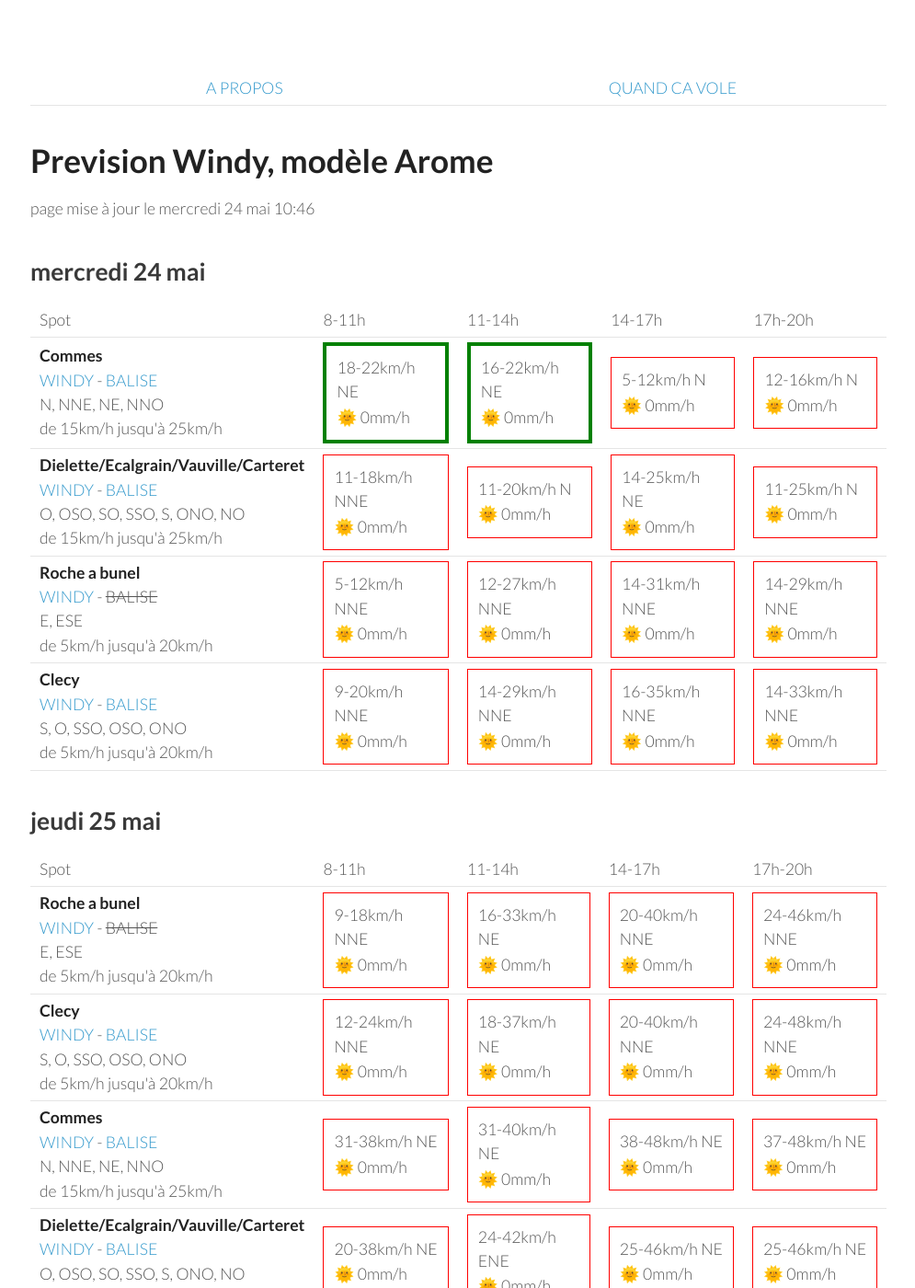
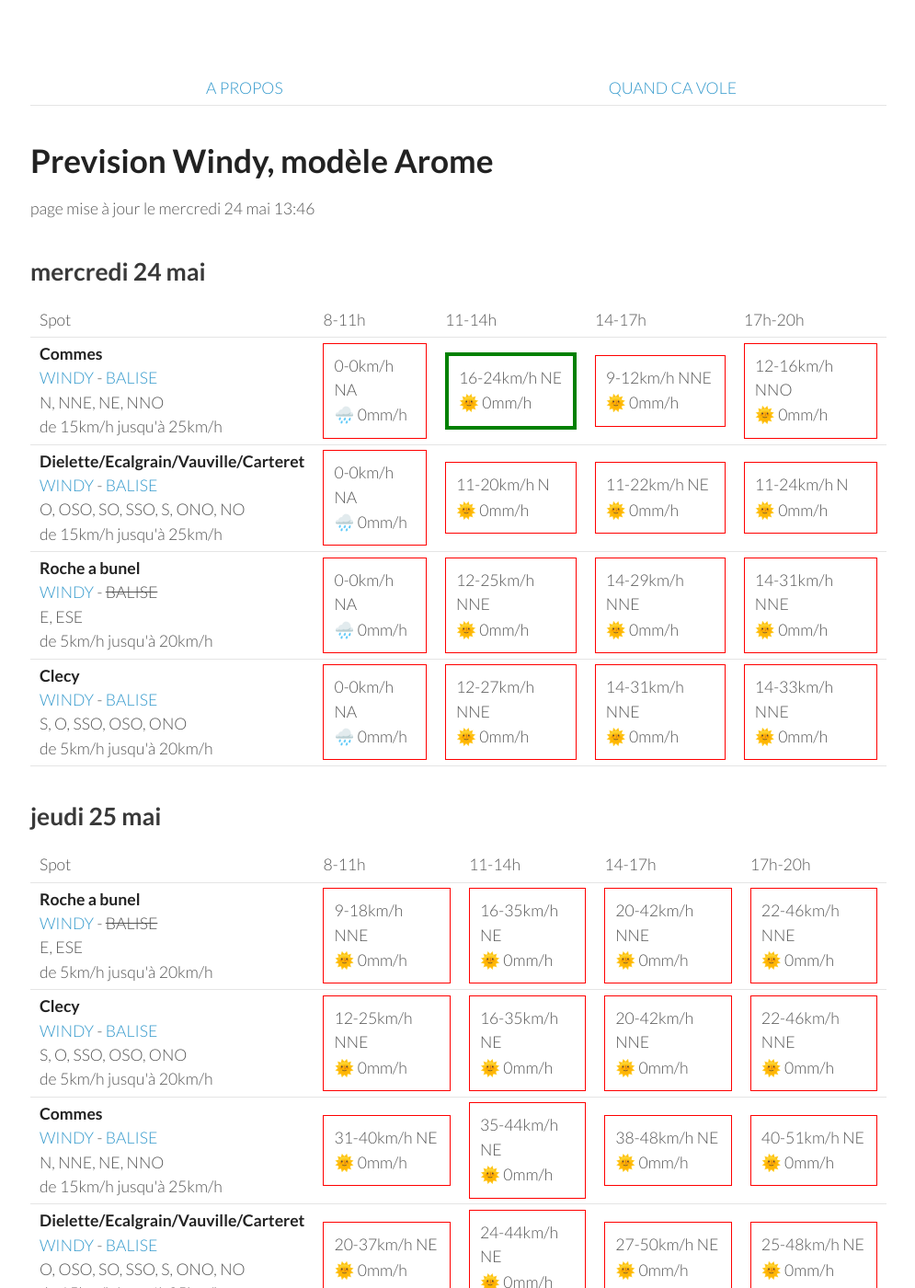
Before and after one commit to parapente-dans-le-nord/parapente-dans-le-nord.github.io, a Jekyll site: the page built from normandie.markdown, in a window 1280 px wide and 1400 px high. Shown: the whole window at 92% size, without its empty margins (25-1020 px from the left). Built offline with Jekyll 4.4.1, drawn with Linux system fonts in a browser that asks for light colours; some of the changed text lies outside the part shown.

Commit message:
update index.markdown

```diff
--- a/normandie.markdown
+++ b/normandie.markdown
@@ -7,7 +7,7 @@ title:  "Tous les spots"
 {: .links}
 
 # Prevision Windy, modèle Arome
-page mise à jour le mercredi 24 mai 10:46
+page mise à jour le mercredi 24 mai 13:46
 
 ## mercredi 24 mai
 
@@ -24,41 +24,37 @@ page mise à jour le mercredi 24 mai 10:46
 <tr>
         <td><strong>Commes</strong><br><a href="https://windy.com/49.346/-0.726?48.936,-0.726,8">WINDY</a> - <span class=""><a href="http://www.balisemeteo.com/balise.php?idBalise=158">BALISE</a> </span><br> <span class="vent-favorable">N, NNE, NE, NNO</span><br><span class="force-vent">de 15km/h jusqu'à 25km/h</span> </td>
 
-            <td><div class="flyable"><p>18-22km/h NE</p><p>🌞 0mm/h</p></div></td>
-            <td><div class="flyable"><p>16-22km/h NE</p><p>🌞 0mm/h</p></div></td>
-            <td><div class="not-flyable"><p>5-12km/h N</p><p>🌞 0mm/h</p></div></td>
-            <td><div class="not-flyable"><p>12-16km/h N</p><p>🌞 0mm/h</p></div></td>
-
+            <td><div class="not-flyable"><p>0-0km/h NA</p><p>🌧️ 0mm/h</p></div></td>
+            <td><div class="flyable"><p>16-24km/h NE</p><p>🌞 0mm/h</p></div></td>
+            <td><div class="not-flyable"><p>9-12km/h NNE</p><p>🌞 0mm/h</p></div></td>
+            <td><div class="not-flyable"><p>12-16km/h NNO</p><p>🌞 0mm/h</p></div></td>
 
     </tr>
 <tr>
         <td><strong>Dielette/Ecalgrain/Vauville/Carteret</strong><br><a href="https://windy.com/49.650/-1.856?49.243,-1.856,8">WINDY</a> - <span class=""><a href="http://www.balisemeteo.com/balise.php?idBalise=81">BALISE</a> </span><br> <span class="vent-favorable">O, OSO, SO, SSO, S, ONO, NO</span><br><span class="force-vent">de 15km/h jusqu'à 25km/h</span> </td>
 
-            <td><div class="not-flyable"><p>11-18km/h NNE</p><p>🌞 0mm/h</p></div></td>
+            <td><div class="not-flyable"><p>0-0km/h NA</p><p>🌧️ 0mm/h</p></div></td>
             <td><div class="not-flyable"><p>11-20km/h N</p><p>🌞 0mm/h</p></div></td>
-            <td><div class="not-flyable"><p>14-25km/h NE</p><p>🌞 0mm/h</p></div></td>
-            <td><div class="not-flyable"><p>11-25km/h N</p><p>🌞 0mm/h</p></div></td>
-
+            <td><div class="not-flyable"><p>11-22km/h NE</p><p>🌞 0mm/h</p></div></td>
+            <td><div class="not-flyable"><p>11-24km/h N</p><p>🌞 0mm/h</p></div></td>
 
     </tr>
 <tr>
         <td><strong>Roche a bunel</strong><br><a href="https://windy.com/48.993/-0.499?48.580,-0.499,8">WINDY</a> - <span class="no-balise"> BALISE </span><br> <span class="vent-favorable">E, ESE</span><br><span class="force-vent">de 5km/h jusqu'à 20km/h</span> </td>
 
-            <td><div class="not-flyable"><p>5-12km/h NNE</p><p>🌞 0mm/h</p></div></td>
-            <td><div class="not-flyable"><p>12-27km/h NNE</p><p>🌞 0mm/h</p></div></td>
+            <td><div class="not-flyable"><p>0-0km/h NA</p><p>🌧️ 0mm/h</p></div></td>
+            <td><div class="not-flyable"><p>12-25km/h NNE</p><p>🌞 0mm/h</p></div></td>
+            <td><div class="not-flyable"><p>14-29km/h NNE</p><p>🌞 0mm/h</p></div></td>
             <td><div class="not-flyable"><p>14-31km/h NNE</p><p>🌞 0mm/h</p></div></td>
-            <td><div class="not-flyable"><p>14-29km/h NNE</p><p>🌞 0mm/h</p></div></td>
-
 
     </tr>
 <tr>
         <td><strong>Clecy</strong><br><a href="https://windy.com/48.929/-0.470?48.516,-0.470,8">WINDY</a> - <span class=""><a href="http://www.balisemeteo.com/balise.php?idBalise=122">BALISE</a> </span><br> <span class="vent-favorable">S, O, SSO, OSO, ONO</span><br><span class="force-vent">de 5km/h jusqu'à 20km/h</span> </td>
 
-            <td><div class="not-flyable"><p>9-20km/h NNE</p><p>🌞 0mm/h</p></div></td>
-            <td><div class="not-flyable"><p>14-29km/h NNE</p><p>🌞 0mm/h</p></div></td>
-            <td><div class="not-flyable"><p>16-35km/h NNE</p><p>🌞 0mm/h</p></div></td>
+            <td><div class="not-flyable"><p>0-0km/h NA</p><p>🌧️ 0mm/h</p></div></td>
+            <td><div class="not-flyable"><p>12-27km/h NNE</p><p>🌞 0mm/h</p></div></td>
+            <td><div class="not-flyable"><p>14-31km/h NNE</p><p>🌞 0mm/h</p></div></td>
             <td><div class="not-flyable"><p>14-33km/h NNE</p><p>🌞 0mm/h</p></div></td>
-
 
     </tr>
 
@@ -81,39 +77,39 @@ page mise à jour le mercredi 24 mai 10:46
         <td><strong>Roche a bunel</strong><br><a href="https://windy.com/48.993/-0.499?48.580,-0.499,8">WINDY</a> - <span class="no-balise"> BALISE </span><br> <span class="vent-favorable">E, ESE</span><br><span class="force-vent">de 5km/h jusqu'à 20km/h</span> </td>
 
             <td><div class="not-flyable"><p>9-18km/h NNE</p><p>🌞 0mm/h</p></div></td>
-            <td><div class="not-flyable"><p>16-33km/h NE</p><p>🌞 0mm/h</p></div></td>
-            <td><div class="not-flyable"><p>20-40km/h NNE</p><p>🌞 0mm/h</p></div></td>
-            <td><div class="not-flyable"><p>24-46km/h NNE</p><p>🌞 0mm/h</p></div></td>
+            <td><div class="not-flyable"><p>16-35km/h NE</p><p>🌞 0mm/h</p></div></td>
+            <td><div class="not-flyable"><p>20-42km/h NNE</p><p>🌞 0mm/h</p></div></td>
+            <td><div class="not-flyable"><p>22-46km/h NNE</p><p>🌞 0mm/h</p></div></td>
 
 
     </tr>
 <tr>
         <td><strong>Clecy</strong><br><a href="https://windy.com/48.929/-0.470?48.516,-0.470,8">WINDY</a> - <span class=""><a href="http://www.balisemeteo.com/balise.php?idBalise=122">BALISE</a> </span><br> <span class="vent-favorable">S, O, SSO, OSO, ONO</span><br><span class="force-vent">de 5km/h jusqu'à 20km/h</span> </td>
 
-            <td><div class="not-flyable"><p>12-24km/h NNE</p><p>🌞 0mm/h</p></div></td>
-            <td><div class="not-flyable"><p>18-37km/h NE</p><p>🌞 0mm/h</p></div></td>
-            <td><div class="not-flyable"><p>20-40km/h NNE</p><p>🌞 0mm/h</p></div></td>
-            <td><div class="not-flyable"><p>24-48km/h NNE</p><p>🌞 0mm/h</p></div></td>
+            <td><div class="not-flyable"><p>12-25km/h NNE</p><p>🌞 0mm/h</p></div></td>
+            <td><div class="not-flyable"><p>16-35km/h NE</p><p>🌞 0mm/h</p></div></td>
+            <td><div class="not-flyable"><p>20-42km/h NNE</p><p>🌞 0mm/h</p></div></td>
+            <td><div class="not-flyable"><p>22-46km/h NNE</p><p>🌞 0mm/h</p></div></td>
 
 
     </tr>
 <tr>
         <td><strong>Commes</strong><br><a href="https://windy.com/49.346/-0.726?48.936,-0.726,8">WINDY</a> - <span class=""><a href="http://www.balisemeteo.com/balise.php?idBalise=158">BALISE</a> </span><br> <span class="vent-favorable">N, NNE, NE, NNO</span><br><span class="force-vent">de 15km/h jusqu'à 25km/h</span> </td>
 
-            <td><div class="not-flyable"><p>31-38km/h NE</p><p>🌞 0mm/h</p></div></td>
             <td><div class="not-flyable"><p>31-40km/h NE</p><p>🌞 0mm/h</p></div></td>
+            <td><div class="not-flyable"><p>35-44km/h NE</p><p>🌞 0mm/h</p></div></td>
             <td><div class="not-flyable"><p>38-48km/h NE</p><p>🌞 0mm/h</p></div></td>
-            <td><div class="not-flyable"><p>37-48km/h NE</p><p>🌞 0mm/h</p></div></td>
+            <td><div class="not-flyable"><p>40-51km/h NE</p><p>🌞 0mm/h</p></div></td>
 
 
     </tr>
 <tr>
         <td><strong>Dielette/Ecalgrain/Vauville/Carteret</strong><br><a href="https://windy.com/49.650/-1.856?49.243,-1.856,8">WINDY</a> - <span class=""><a href="http://www.balisemeteo.com/balise.php?idBalise=81">BALISE</a> </span><br> <span class="vent-favorable">O, OSO, SO, SSO, S, ONO, NO</span><br><span class="force-vent">de 15km/h jusqu'à 25km/h</span> </td>
 
-            <td><div class="not-flyable"><p>20-38km/h NE</p><p>🌞 0mm/h</p></div></td>
-            <td><div class="not-flyable"><p>24-42km/h ENE</p><p>🌞 0mm/h</p></div></td>
-            <td><div class="not-flyable"><p>25-46km/h NE</p><p>🌞 0mm/h</p></div></td>
-            <td><div class="not-flyable"><p>25-46km/h NE</p><p>🌞 0mm/h</p></div></td>
+            <td><div class="not-flyable"><p>20-37km/h NE</p><p>🌞 0mm/h</p></div></td>
+            <td><div class="not-flyable"><p>24-44km/h NE</p><p>🌞 0mm/h</p></div></td>
+            <td><div class="not-flyable"><p>27-50km/h NE</p><p>🌞 0mm/h</p></div></td>
+            <td><div class="not-flyable"><p>25-48km/h NE</p><p>🌞 0mm/h</p></div></td>
 
 
     </tr>
@@ -136,10 +132,10 @@ page mise à jour le mercredi 24 mai 10:46
 <tr>
         <td><strong>Clecy</strong><br><a href="https://windy.com/48.929/-0.470?48.516,-0.470,8">WINDY</a> - <span class=""><a href="http://www.balisemeteo.com/balise.php?idBalise=122">BALISE</a> </span><br> <span class="vent-favorable">S, O, SSO, OSO, ONO</span><br><span class="force-vent">de 5km/h jusqu'à 20km/h</span> </td>
 
-            <td><div class="not-flyable"><p>11-22km/h NNE</p><p>🌞 0mm/h</p></div></td>
+            <td><div class="not-flyable"><p>12-25km/h NE</p><p>🌞 0mm/h</p></div></td>
             <td><div class="not-flyable"><p>14-35km/h NE</p><p>🌞 0mm/h</p></div></td>
-            <td><div class="not-flyable"><p>18-40km/h ENE</p><p>🌞 0mm/h</p></div></td>
-            <td><div class="not-flyable"><p>18-40km/h NE</p><p>🌞 0mm/h</p></div></td>
+            <td><div class="not-flyable"><p>16-40km/h NE</p><p>🌞 0mm/h</p></div></td>
+            <td><div class="not-flyable"><p>18-40km/h NNE</p><p>🌞 0mm/h</p></div></td>
 
 
     </tr>
@@ -193,9 +189,9 @@ page mise à jour le mercredi 24 mai 10:46
         <td><strong>Clecy</strong><br><a href="https://windy.com/48.929/-0.470?48.516,-0.470,8">WINDY</a> - <span class=""><a href="http://www.balisemeteo.com/balise.php?idBalise=122">BALISE</a> </span><br> <span class="vent-favorable">S, O, SSO, OSO, ONO</span><br><span class="force-vent">de 5km/h jusqu'à 20km/h</span> </td>
 
             <td><div class="not-flyable"><p>11-24km/h NE</p><p>🌞 0mm/h</p></div></td>
-            <td><div class="not-flyable"><p>11-27km/h NE</p><p>🌞 0mm/h</p></div></td>
-            <td><div class="not-flyable"><p>12-31km/h NE</p><p>🌞 0mm/h</p></div></td>
-            <td><div class="not-flyable"><p>14-35km/h NNE</p><p>🌞 0mm/h</p></div></td>
+            <td><div class="not-flyable"><p>12-29km/h NE</p><p>🌞 0mm/h</p></div></td>
+            <td><div class="not-flyable"><p>14-33km/h NE</p><p>🌞 0mm/h</p></div></td>
+            <td><div class="not-flyable"><p>16-37km/h NNE</p><p>🌞 0mm/h</p></div></td>
 
 
     </tr>
@@ -246,22 +242,22 @@ page mise à jour le mercredi 24 mai 10:46
       <td>17h-20h</td>
     </tr>
 <tr>
+        <td><strong>Clecy</strong><br><a href="https://windy.com/48.929/-0.470?48.516,-0.470,8">WINDY</a> - <span class=""><a href="http://www.balisemeteo.com/balise.php?idBalise=122">BALISE</a> </span><br> <span class="vent-favorable">S, O, SSO, OSO, ONO</span><br><span class="force-vent">de 5km/h jusqu'à 20km/h</span> </td>
+
+            <td><div class="not-flyable"><p>9-20km/h NNE</p><p>🌞 0mm/h</p></div></td>
+            <td><div class="not-flyable"><p>12-29km/h NNE</p><p>🌞 0mm/h</p></div></td>
+            <td><div class="not-flyable"><p>16-37km/h NE</p><p>🌞 0mm/h</p></div></td>
+            <td><div class="not-flyable"><p>20-42km/h NNE</p><p>🌞 0mm/h</p></div></td>
+
+
+    </tr>
+<tr>
         <td><strong>Roche a bunel</strong><br><a href="https://windy.com/48.993/-0.499?48.580,-0.499,8">WINDY</a> - <span class="no-balise"> BALISE </span><br> <span class="vent-favorable">E, ESE</span><br><span class="force-vent">de 5km/h jusqu'à 20km/h</span> </td>
 
             <td><div class="not-flyable"><p>9-20km/h NNE</p><p>🌞 0mm/h</p></div></td>
             <td><div class="not-flyable"><p>12-29km/h NNE</p><p>🌞 0mm/h</p></div></td>
             <td><div class="not-flyable"><p>16-38km/h NNE</p><p>🌞 0mm/h</p></div></td>
             <td><div class="not-flyable"><p>20-44km/h NNE</p><p>🌞 0mm/h</p></div></td>
-
-
-    </tr>
-<tr>
-        <td><strong>Clecy</strong><br><a href="https://windy.com/48.929/-0.470?48.516,-0.470,8">WINDY</a> - <span class=""><a href="http://www.balisemeteo.com/balise.php?idBalise=122">BALISE</a> </span><br> <span class="vent-favorable">S, O, SSO, OSO, ONO</span><br><span class="force-vent">de 5km/h jusqu'à 20km/h</span> </td>
-
-            <td><div class="not-flyable"><p>9-18km/h NNE</p><p>🌞 0mm/h</p></div></td>
-            <td><div class="not-flyable"><p>9-25km/h NNE</p><p>🌞 0mm/h</p></div></td>
-            <td><div class="not-flyable"><p>12-31km/h NNE</p><p>🌞 0mm/h</p></div></td>
-            <td><div class="not-flyable"><p>16-37km/h NNE</p><p>🌞 0mm/h</p></div></td>
 
 
     </tr>
@@ -302,6 +298,16 @@ page mise à jour le mercredi 24 mai 10:46
       <td>17h-20h</td>
     </tr>
 <tr>
+        <td><strong>Clecy</strong><br><a href="https://windy.com/48.929/-0.470?48.516,-0.470,8">WINDY</a> - <span class=""><a href="http://www.balisemeteo.com/balise.php?idBalise=122">BALISE</a> </span><br> <span class="vent-favorable">S, O, SSO, OSO, ONO</span><br><span class="force-vent">de 5km/h jusqu'à 20km/h</span> </td>
+
+            <td><div class="not-flyable"><p>20-38km/h NE</p><p>🌞 0mm/h</p></div></td>
+            <td><div class="not-flyable"><p>20-44km/h NE</p><p>🌞 0mm/h</p></div></td>
+            <td><div class="not-flyable"><p>22-48km/h NE</p><p>🌞 0mm/h</p></div></td>
+            <td><div class="not-flyable"><p>24-50km/h NNE</p><p>🌞 0mm/h</p></div></td>
+
+
+    </tr>
+<tr>
         <td><strong>Commes</strong><br><a href="https://windy.com/49.346/-0.726?48.936,-0.726,8">WINDY</a> - <span class=""><a href="http://www.balisemeteo.com/balise.php?idBalise=158">BALISE</a> </span><br> <span class="vent-favorable">N, NNE, NE, NNO</span><br><span class="force-vent">de 15km/h jusqu'à 25km/h</span> </td>
 
             <td><div class="not-flyable"><p>35-55km/h NE</p><p>🌞 0mm/h</p></div></td>
```
